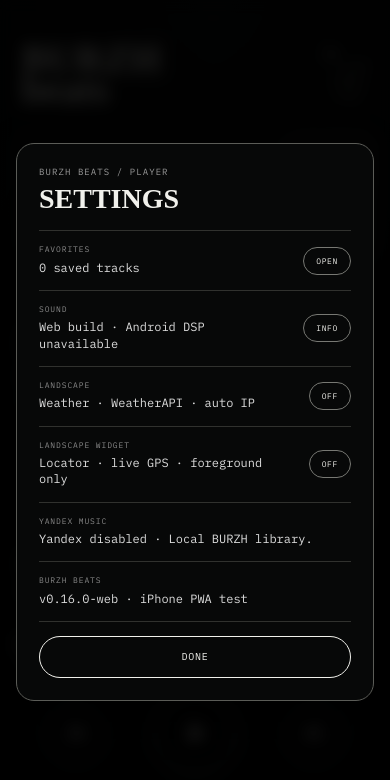
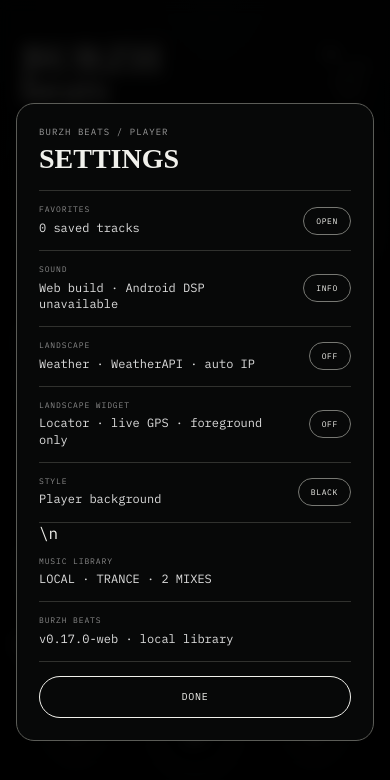
Before and after one commit to mburzhinsky-hub/burzh_beats, a plain HTML site: page docs/index.html in a window 390 px wide. Both pictures are taken after a click on the button "Player settings". Drawn offline with nearby package versions, Linux system fonts and the light colour scheme; a web font is replaced by a local one.

Commit message:
Wire local two-mix player and restore style settings

```diff
--- a/docs/index.html
+++ b/docs/index.html
@@ -78,6 +78,14 @@
   -webkit-user-select: all !important;
 }
 
+
+/* BURZH local-library UI fixes */
+.p-progress .bar,.l-progress .bar{cursor:pointer;touch-action:none}
+#playBtn.is-playing .play,#landPlayBtn.is-playing .play{display:none}
+#playBtn.is-playing .pause,#landPlayBtn.is-playing .pause{display:block}
+html.theme-graphite,html.theme-graphite body{--bg:#17191a;background:#17191a}
+html.theme-graphite .screen{background:radial-gradient(120% 120% at 55% -10%,#292c2d 0,#202223 35%,#17191a 72%)}
+html.theme-graphite .art-frame,html.theme-graphite .locator-widget,html.theme-graphite .locator-map{background-color:#17191a}
 </style>
 <script src="https://cdnjs.cloudflare.com/ajax/libs/crypto-js/4.2.0/crypto-js.min.js" crossorigin="anonymous" referrerpolicy="no-referrer"></script>
 
@@ -156,8 +164,8 @@
       <div class="settings-row actionable"><div class="settings-copy"><div class="settings-label">Favorites</div><div class="settings-value" id="favoritesSummary">0 saved tracks</div></div><button class="settings-open" onclick="openFavorites()">OPEN</button></div>
       <div class="settings-row actionable"><div class="settings-copy"><div class="settings-label">Sound</div><div class="settings-value" id="soundSummary">Web build · Android DSP unavailable</div></div><button class="settings-open" onclick="openSound()">INFO</button></div>
       <div class="settings-row actionable"><div class="settings-copy"><div class="settings-label">Landscape</div><div class="settings-value">Weather · WeatherAPI · auto IP</div></div><button class="settings-open" id="weatherToggleBtn" onclick="toggleWeather()">OFF</button></div><div class="settings-row actionable"><div class="settings-copy"><div class="settings-label">Landscape widget</div><div class="settings-value">Locator · live GPS · foreground only</div></div><button class="settings-open" id="locatorToggleBtn" onclick="toggleLocator()">OFF</button></div>
-      <div class="settings-row"><div class="settings-label">Yandex Music</div><div class="settings-value" id="accountState">Checking connection…</div></div>
-      <div class="settings-row"><div class="settings-label">BURZH beats</div><div class="settings-value">v0.16.0-web · iPhone PWA test</div></div>
+      <div class="settings-row actionable"><div class="settings-copy"><div class="settings-label">Style</div><div class="settings-value">Player background</div></div><button class="settings-open" id="themeToggleBtn" onclick="toggleTheme()">BLACK</button></div>\n      <div class="settings-row"><div class="settings-label">Music library</div><div class="settings-value" id="accountState">LOCAL · TRANCE · 2 MIXES</div></div>
+      <div class="settings-row"><div class="settings-label">BURZH beats</div><div class="settings-value">v0.17.0-web · local library</div></div>
     </div>
     <div class="auth-actions"><button class="auth-btn primary" onclick="closeSettings()">DONE</button></div>
   </div>
@@ -754,95 +762,6 @@
 </script>
 <script>if('serviceWorker' in navigator){window.addEventListener('load',()=>navigator.serviceWorker.register('./sw.js').catch(()=>{}));}</script>
 
-<script id="BURZH_LOCAL_TRANCE_V1">
-(()=>{
-  'use strict';
-  const AUDIO_URL='./media/trance.m4a';
-  const TITLE='Dark Techno · Dark Clubbing · Hard Techno · Industrial Tech';
-  const ARTIST='BURZH beats';
-  const STATION='Trance';
-  const a=new Audio(AUDIO_URL);
-  a.preload='metadata';
-  a.playsInline=true;
-  let repeat=false, favorite=false, durationMs=3567119;
-  const base=window.BURZH&&window.BURZH.onState?window.BURZH.onState.bind(window.BURZH):null;
 
-  function snapshot(extra){
-    return Object.assign({
-      station:STATION,sourceType:repeat?'preview':'local',sourceId:'trance-local-001',
-      index:0,count:1,connected:true,playing:!a.paused&&!a.ended,
-      title:TITLE,artist:ARTIST,
-      durationMs:Number.isFinite(a.duration)?Math.round(a.duration*1000):durationMs,
-      positionMs:Number.isFinite(a.currentTime)?Math.round(a.currentTime*1000):0,
-      favorite,favoritesCount:favorite?1:0,repeat,shuffle:false,
-      account:'LOCAL LIBRARY',webBuild:true,authRequired:false
-    },extra||{});
-  }
-  function emit(extra){if(base)base(snapshot(extra))}
-  function activate(){
-    document.querySelectorAll('.station').forEach(x=>x.classList.toggle('active',x.dataset.station===STATION));
-    document.querySelectorAll('.l-genre-btn').forEach(x=>x.classList.toggle('active',x.dataset.station===STATION));
-  }
-  function noTrack(name){
-    activate();
-    if(window.showStatus)showStatus(String(name||'STATION').toUpperCase()+' · NO LOCAL TRACKS YET','info',2600);
-  }
-  async function pp(){
-    try{a.paused?await a.play():a.pause()}catch(e){if(window.showStatus)showStatus('LOCAL AUDIO ERROR','error',3500)}
-    emit();
-  }
-
-  window.openAuth=()=>{};
-  window.closeAuth=()=>{const o=document.getElementById('authOverlay');if(o)o.classList.remove('show')};
-  window.retryYandexLogin=()=>{};
-  window.saveToken=()=>{};
-  window.changeToken=()=>{if(window.showStatus)showStatus('YANDEX DISABLED · LOCAL LIBRARY','info',2600)};
-  window.disconnectYandex=()=>{};
-
-  window.tap=(action,el)=>{
-    try{window.feedback&&feedback(action)}catch(e){}
-    if(el)el.animate([{transform:'scale(.92)'},{transform:'scale(1)'}],{duration:150,easing:'cubic-bezier(.2,.8,.2,1)'});
-    if(action==='play')return void pp();
-    if(action==='next'||action==='previous'){a.currentTime=0;emit({status:'READY'})}
-  };
-  window.stationTap=(el)=>{const n=el&&el.dataset?el.dataset.station:'';if(n!==STATION)return noTrack(n);activate();emit({status:'READY'})};
-  window.landStationTap=(el)=>{const n=el&&el.dataset?el.dataset.station:'';if(n!==STATION)return noTrack(n);activate();emit({status:'READY'})};
-  window.toggleMode=(kind)=>{
-    if(kind==='repeat'){repeat=!repeat;a.loop=repeat;emit({status:a.paused?'READY':'PLAYING'})}
-    else if(window.showStatus)showStatus('SHUFFLE · ONE LOCAL TRACK','info',2200);
-  };
-  window.toggleFavorite=()=>{favorite=!favorite;emit({status:a.paused?'READY':'PLAYING'})};
-  window.openSettings=()=>{
-    const e=document.getElementById('accountState');if(e)e.textContent='Yandex disabled · Local BURZH library.';
-    const o=document.getElementById('settingsOverlay');if(o)o.classList.add('show');
-  };
-
-  if(window.BURZH){
-    window.BURZH.onState=(s)=>{if(s&&s.authRequired)return;if(base)base(s)};
-  }
-
-  a.addEventListener('play',()=>emit({status:'PLAYING'}));
-  a.addEventListener('pause',()=>emit({status:'PAUSED'}));
-  a.addEventListener('loadedmetadata',()=>{if(Number.isFinite(a.duration))durationMs=Math.round(a.duration*1000);emit({status:'READY'})});
-  a.addEventListener('timeupdate',()=>emit({status:a.paused?'READY':'PLAYING'}));
-  a.addEventListener('ended',()=>{if(!repeat){a.currentTime=0;emit({status:'READY'})}});
-  a.addEventListener('error',()=>emit({status:'LOCAL AUDIO MISSING',error:'TRANCE FILE NOT FOUND'}));
-
-  if('mediaSession' in navigator){
-    try{navigator.mediaSession.metadata=new MediaMetadata({title:TITLE,artist:ARTIST,album:'BURZH beats · Trance'})}catch(e){}
-    try{navigator.mediaSession.setActionHandler('play',pp)}catch(e){}
-    try{navigator.mediaSession.setActionHandler('pause',()=>a.pause())}catch(e){}
-    try{navigator.mediaSession.setActionHandler('nexttrack',()=>{a.currentTime=0;emit()})}catch(e){}
-    try{navigator.mediaSession.setActionHandler('previoustrack',()=>{a.currentTime=0;emit()})}catch(e){}
-  }
-
-  window.addEventListener('load',()=>{
-    try{localStorage.removeItem('burzh.web.yandex.token.v1')}catch(e){}
-    const auth=document.getElementById('authOverlay');if(auth)auth.remove();
-    activate();
-    setTimeout(()=>emit({status:'READY'}),280);
-  });
-})();
-</script>
-</body>
+<script defer src="./local-player.js?v=2"></script>\n</body>
 </html>
```
